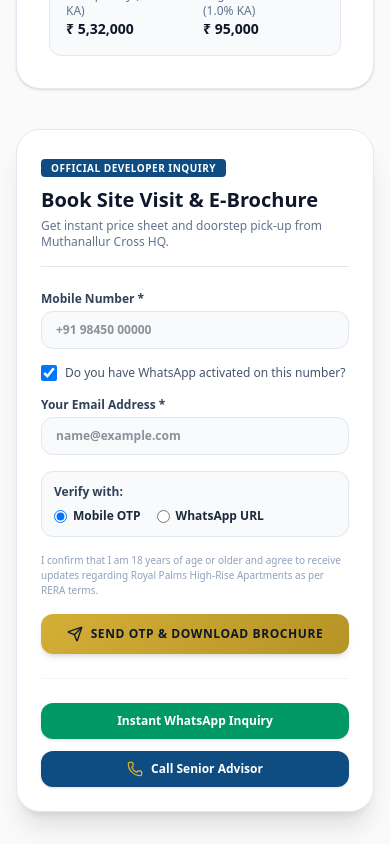
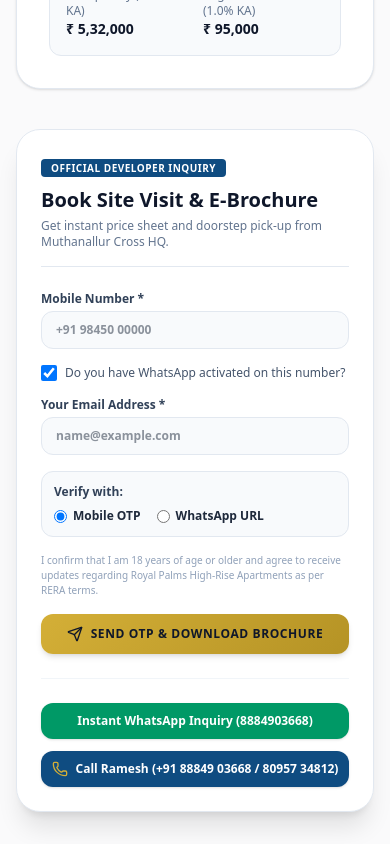
Before and after one commit to ckarthik96-png/OM-Sakthi-Real-Estate, a Next.js app: page /OM-Sakthi-Real-Estate/properties/dommasandra-royal-palms-apartment in a window 390 px wide. Shown: the part 7652-8496 px from the top of the page. Built offline with nearby package versions, Linux system fonts and the light colour scheme.

Commit message:
Update all phone numbers, call buttons, WhatsApp links, and AI Assistant to Ramesh +91 88849 03668 / 80957 34812

```diff
--- a/src/components/AiPropertyAssistant.tsx
+++ b/src/components/AiPropertyAssistant.tsx
@@ -39,7 +39,7 @@
       } else if (lower.includes('apartment') || lower.includes('flat') || lower.includes('bhk')) {
         reply = `Check out **Royal Palms High-Rise Apartments** in Dommasandra! 3 BHK smart homes with 30+ amenities priced at ₹95 Lakhs.`;
       } else if (lower.includes('contact') || lower.includes('call') || lower.includes('visit') || lower.includes('phone')) {
-        reply = `Our office is located right at Muthanallur Cross, Sarjapur Road. You can reach our senior property consultant directly at **+91 98450 12345**.`;
+        reply = `Our office is located at No.29 Arasappa Layout, Muthanallur Cross. You can reach Ramesh directly at **+91 88849 03668 / 80957 34812**.`;
       }
 
       setMessages(prev => [...prev, { sender: 'ai', text: reply }]);
--- a/src/components/PropertyDetailClient.tsx
+++ b/src/components/PropertyDetailClient.tsx
@@ -511,20 +511,20 @@
 
                 <div className="mt-6 pt-6 border-t border-slate-100 space-y-3">
                   <a
-                    href={`https://wa.me/919845012345?text=Hi%20OM%20Sakthi,%20I%20want%20details%20for%20${encodeURIComponent(property.title)}`}
+                    href={`https://wa.me/918884903668?text=Hi%20Ramesh%20(OM%20Sakthi),%20I%20want%20details%20for%20${encodeURIComponent(property.title)}`}
                     target="_blank"
                     rel="noopener noreferrer"
                     className="w-full bg-emerald-600 hover:bg-emerald-700 text-white font-bold py-2.5 rounded-xl transition text-xs flex items-center justify-center gap-2 shadow-sm"
                   >
-                    <span>Instant WhatsApp Inquiry</span>
+                    <span>Instant WhatsApp Inquiry (8884903668)</span>
                   </a>
 
                   <a
-                    href="tel:+919845012345"
+                    href="tel:+918884903668"
                     className="w-full bg-[#0F4C81] hover:bg-[#0A365C] text-white font-bold py-2.5 rounded-xl transition text-xs flex items-center justify-center gap-2 shadow-sm"
                   >
                     <Phone className="w-4 h-4 text-[#D4AF37]" />
-                    <span>Call Senior Advisor</span>
+                    <span>Call Ramesh (+91 88849 03668 / 80957 34812)</span>
                   </a>
                 </div>
 
```
